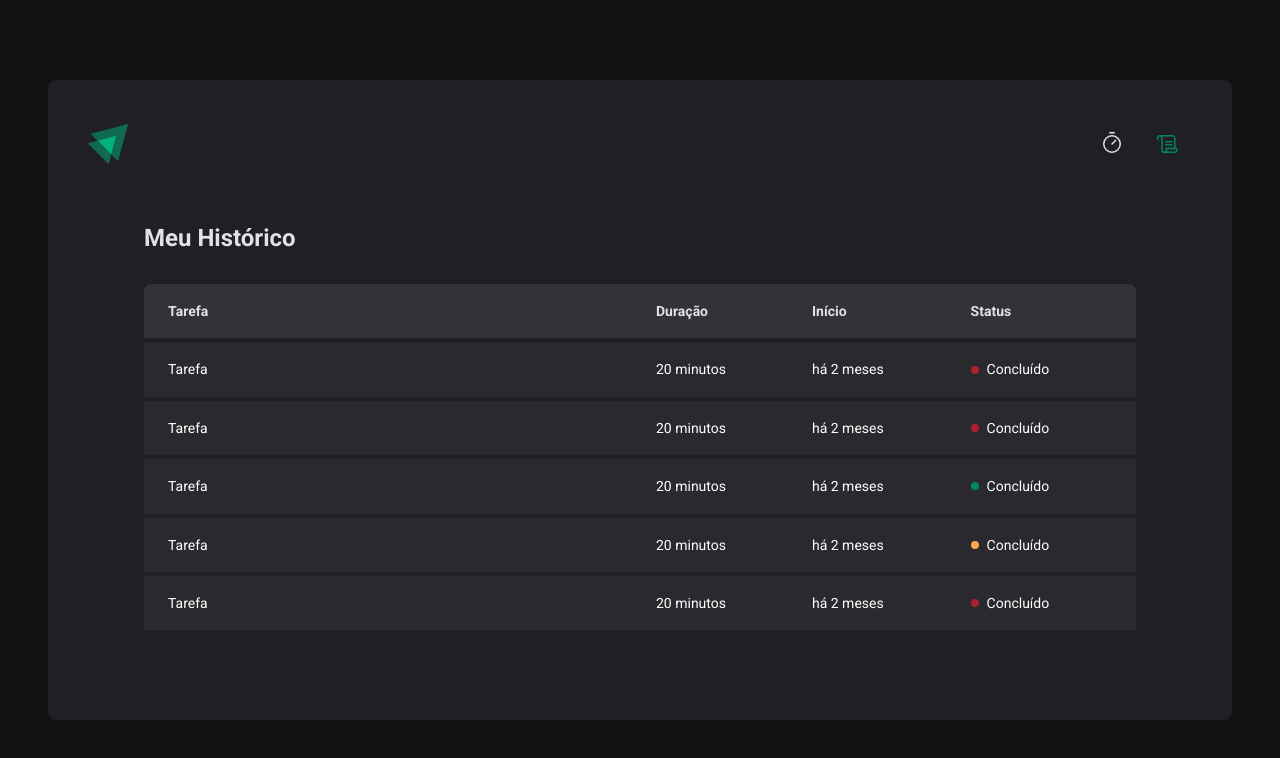
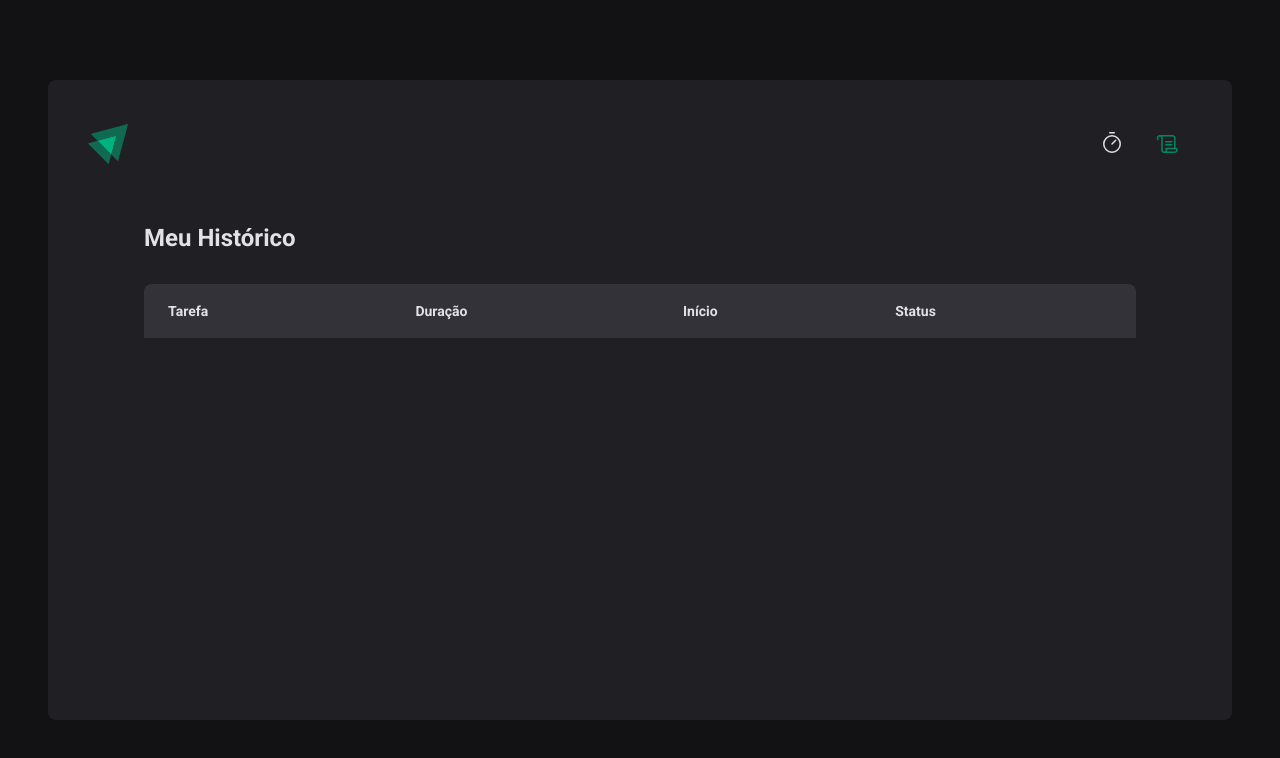
Before and after one commit to RafaelaBicalho/timer-ignite, a React (Vite) app: page /history in a window 1280 px wide. Shown: the top 758 px of the page. Built offline with nearby package versions, Linux system fonts and the light colour scheme.

Commit message:
Finalizando timer

```diff
--- a/src/context/CyclesContext.tsx
+++ b/src/context/CyclesContext.tsx
@@ -22,6 +22,7 @@
   setSecondsPassed: (seconds: number) => void
   createNewCycle: (data: CreateCycleData) => void
   interruptCurrentCycle: () => void
+  cycles: Cycle[]
 }
 
 export const CyclesContext = createContext({} as CyclesContextType)
@@ -81,8 +82,6 @@
     setCycles((state) => [...state, newCycle])
     seActiveCycleId(id)
     setAmountSecondPassed(0)
-
-    // reset()
   }
   return (
     <CyclesContext.Provider
@@ -94,6 +93,7 @@
         setSecondsPassed,
         createNewCycle,
         interruptCurrentCycle,
+        cycles,
       }}
     >
       {children}
--- a/src/pages/History/index.tsx
+++ b/src/pages/History/index.tsx
@@ -1,6 +1,12 @@
+import { useContext } from 'react'
+import { formatDistanceToNow } from 'date-fns'
+import ptBR from 'date-fns/locale/pt-BR'
 import { HistoryContainer, HistoryList, Status } from './styles'
+import { CyclesContext } from '../../context/CyclesContext'
 
 export function History() {
+  const { cycles } = useContext(CyclesContext)
+
   return (
     <HistoryContainer>
       <h1>Meu Histórico</h1>
@@ -16,46 +22,31 @@
             </tr>
           </thead>
           <tbody>
-            <tr>
-              <td>Tarefa</td>
-              <td>20 minutos</td>
-              <td>há 2 meses</td>
-              <td>
-                <Status statusColor="red">Concluído</Status>
-              </td>
-            </tr>
-            <tr>
-              <td>Tarefa</td>
-              <td>20 minutos</td>
-              <td>há 2 meses</td>
-              <td>
-                <Status statusColor="red">Concluído</Status>
-              </td>
-            </tr>
-            <tr>
-              <td>Tarefa</td>
-              <td>20 minutos</td>
-              <td>há 2 meses</td>
-              <td>
-                <Status statusColor="green">Concluído</Status>
-              </td>
-            </tr>
-            <tr>
-              <td>Tarefa</td>
-              <td>20 minutos</td>
-              <td>há 2 meses</td>
-              <td>
-                <Status statusColor="yellow">Concluído</Status>
-              </td>
-            </tr>
-            <tr>
-              <td>Tarefa</td>
-              <td>20 minutos</td>
-              <td>há 2 meses</td>
-              <td>
-                <Status statusColor="red">Concluído</Status>
-              </td>
-            </tr>
+            {cycles.map((cycle) => {
+              return (
+                <tr key={cycle.id}>
+                  <td>{cycle.task}</td>
+                  <td>{cycle.minutesAmount} minutos</td>
+                  <td>
+                    {formatDistanceToNow(cycle.startDate, {
+                      addSuffix: true,
+                      locale: ptBR,
+                    })}
+                  </td>
+                  <td>
+                    {cycle.finishedDate && (
+                      <Status statusColor="green">Concluído</Status>
+                    )}
+                    {cycle.interruptedDate && (
+                      <Status statusColor="red">Interrompido</Status>
+                    )}
+                    {!cycle.finishedDate && !cycle.interruptedDate && (
+                      <Status statusColor="yellow">Em andamento</Status>
+                    )}
+                  </td>
+                </tr>
+              )
+            })}
           </tbody>
         </table>
       </HistoryList>
--- a/src/pages/Home/index.tsx
+++ b/src/pages/Home/index.tsx
@@ -22,9 +22,9 @@
     minutesAmount: zod.number().min(5).max(60),
   })
 
-  type newCycleFormData = zod.infer<typeof newCycleFormValidationSchema>
+  type NewCycleFormData = zod.infer<typeof newCycleFormValidationSchema>
 
-  const newCycleForm = useForm<newCycleFormData>({
+  const newCycleForm = useForm<NewCycleFormData>({
     resolver: zodResolver(newCycleFormValidationSchema),
     defaultValues: {
       task: '',
@@ -32,14 +32,19 @@
     },
   })
 
-  const { handleSubmit, watch /* reset */ } = newCycleForm
+  const { handleSubmit, watch, reset } = newCycleForm
+
+  function handleCreateNewCycle(data: NewCycleFormData) {
+    createNewCycle(data)
+    reset()
+  }
 
   const task = watch('task')
   const isSubmitDisabled = !task
 
   return (
     <HomeContainer>
-      <form action="" onSubmit={handleSubmit(createNewCycle)}>
+      <form action="" onSubmit={handleSubmit(handleCreateNewCycle)}>
         <FormProvider {...newCycleForm}>
           <NewCycleForm />
         </FormProvider>
```
